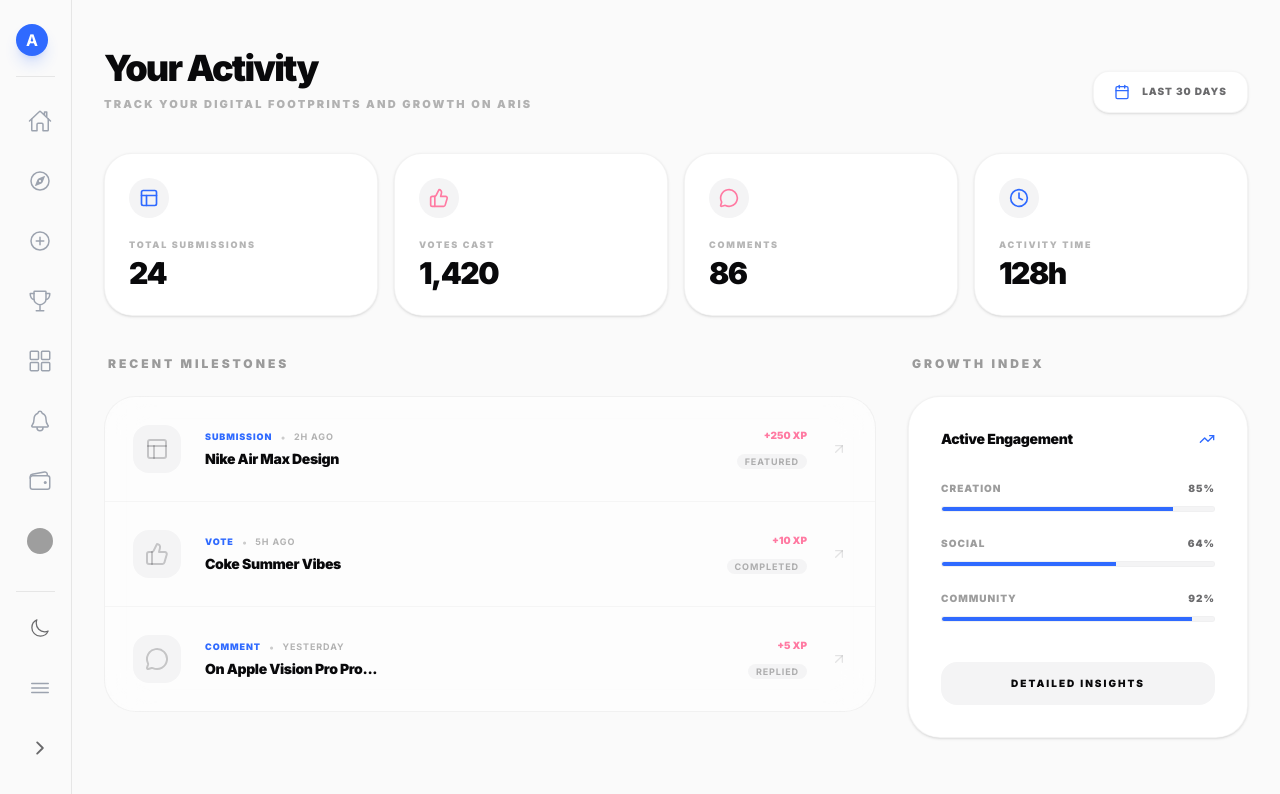
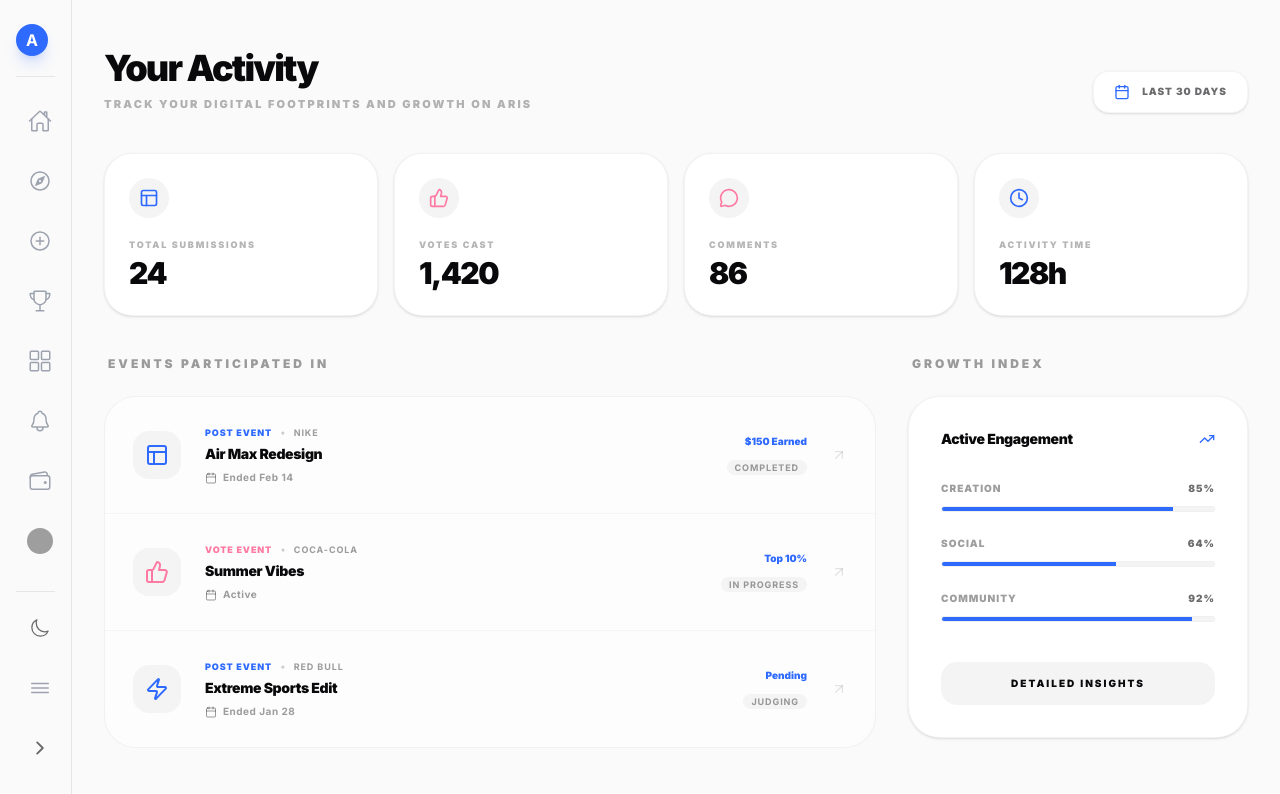
Before and after one commit to manovHacksaw/aris-design, a Next.js app: page /activity in a window 1280 px wide. Shown: the top 794 px of the page. Built offline with nearby package versions, Linux system fonts and the light colour scheme; grey boxes are pictures that could not be loaded.

Commit message:
Update Activity page to show Participated Events (Post & Vote) instead of generic milestones

```diff
--- a/app/(user)/activity/page.tsx
+++ b/app/(user)/activity/page.tsx
@@ -22,30 +22,39 @@ export default function YourActivityPage() {
         { label: "Activity Time", value: "128h", icon: Clock, color: "text-primary" },
     ];
 
-    const recentActivities = [
+    const participatedEvents = [
         {
-            type: "Submission",
-            title: "Nike Air Max Design",
-            time: "2h ago",
-            status: "Featured",
+            type: "Post Event",
+            brand: "Nike",
+            title: "Air Max Redesign",
+            time: "Ended Feb 14",
+            status: "Completed",
+            role: "Creator",
             icon: Layout,
+            reward: "$150 Earned",
             points: "+250 XP"
         },
         {
-            type: "Vote",
-            title: "Coke Summer Vibes",
-            time: "5h ago",
-            status: "Completed",
+            type: "Vote Event",
+            brand: "Coca-Cola",
+            title: "Summer Vibes",
+            time: "Active",
+            status: "In Progress",
+            role: "Voter",
             icon: ThumbsUp,
-            points: "+10 XP"
+            reward: "Top 10%",
+            points: "+50 XP"
         },
         {
-            type: "Comment",
-            title: "On Apple Vision Pro Pro...",
-            time: "Yesterday",
-            status: "Replied",
-            icon: MessageCircle,
-            points: "+5 XP"
+            type: "Post Event",
+            brand: "Red Bull",
+            title: "Extreme Sports Edit",
+            time: "Ended Jan 28",
+            status: "Judging",
+            role: "Creator",
+            icon: Zap,
+            reward: "Pending",
+            points: "+100 XP"
         },
     ];
 
@@ -87,24 +96,27 @@ export default function YourActivityPage() {
                 <div className="grid lg:grid-cols-[1fr_340px] gap-8 px-4 md:px-0">
                     {/* Main Timeline */}
                     <div className="space-y-6">
-                        <h2 className="text-xs font-black uppercase tracking-[0.25em] text-foreground/40 pl-1">Recent Milestones</h2>
+                        <h2 className="text-xs font-black uppercase tracking-[0.25em] text-foreground/40 pl-1">Events Participated In</h2>
                         <div className="bg-card/50 backdrop-blur-xl border border-border/60 rounded-[32px] overflow-hidden">
-                            {recentActivities.map((activity, i) => (
+                            {participatedEvents.map((event, i) => (
                                 <div key={i} className="flex items-center gap-6 p-7 border-b border-border/40 last:border-0 hover:bg-foreground/[0.02] transition-colors group cursor-pointer">
                                     <div className="w-12 h-12 rounded-2xl bg-secondary flex items-center justify-center shrink-0">
-                                        <activity.icon className="w-6 h-6 text-foreground/20 group-hover:text-primary transition-colors" />
+                                        <event.icon className={cn("w-6 h-6 transition-colors", event.type === "Vote Event" ? "text-accent group-hover:text-accent/80" : "text-primary group-hover:text-primary/80")} />
                                     </div>
                                     <div className="flex-1 min-w-0">
                                         <div className="flex items-center gap-2 mb-1">
-                                            <span className="text-[9px] font-black text-primary uppercase tracking-widest">{activity.type}</span>
+                                            <span className={cn("text-[9px] font-black uppercase tracking-widest", event.type === "Vote Event" ? "text-accent" : "text-primary")}>{event.type}</span>
                                             <span className="text-[10px] text-foreground/20">•</span>
-                                            <span className="text-[9px] font-bold text-foreground/30 uppercase tracking-widest">{activity.time}</span>
+                                            <span className="text-[9px] font-bold text-foreground/40 uppercase tracking-widest">{event.brand}</span>
                                         </div>
-                                        <h4 className="text-sm font-black text-foreground truncate tracking-tight">{activity.title}</h4>
+                                        <h4 className="text-sm font-black text-foreground truncate tracking-tight">{event.title}</h4>
+                                        <div className="flex items-center gap-3 mt-1.5 text-[10px] font-bold text-foreground/40 tracking-wider">
+                                            <span className="flex items-center gap-1.5"><Calendar className="w-3 h-3" /> {event.time}</span>
+                                        </div>
                                     </div>
                                     <div className="text-right hidden sm:block">
-                                        <p className="text-[10px] font-black text-accent mb-1">{activity.points}</p>
-                                        <span className="text-[9px] font-bold text-foreground/30 uppercase tracking-widest bg-secondary px-2 py-0.5 rounded-full">{activity.status}</span>
+                                        <p className="text-[10px] font-black text-primary mb-1">{event.reward}</p>
+                                        <span className="text-[9px] font-bold text-foreground/40 uppercase tracking-widest bg-secondary px-2 py-0.5 rounded-full">{event.status}</span>
                                     </div>
                                     <ArrowUpRight className="w-4 h-4 text-foreground/10 group-hover:text-foreground/40 transition-colors" />
                                 </div>
```
